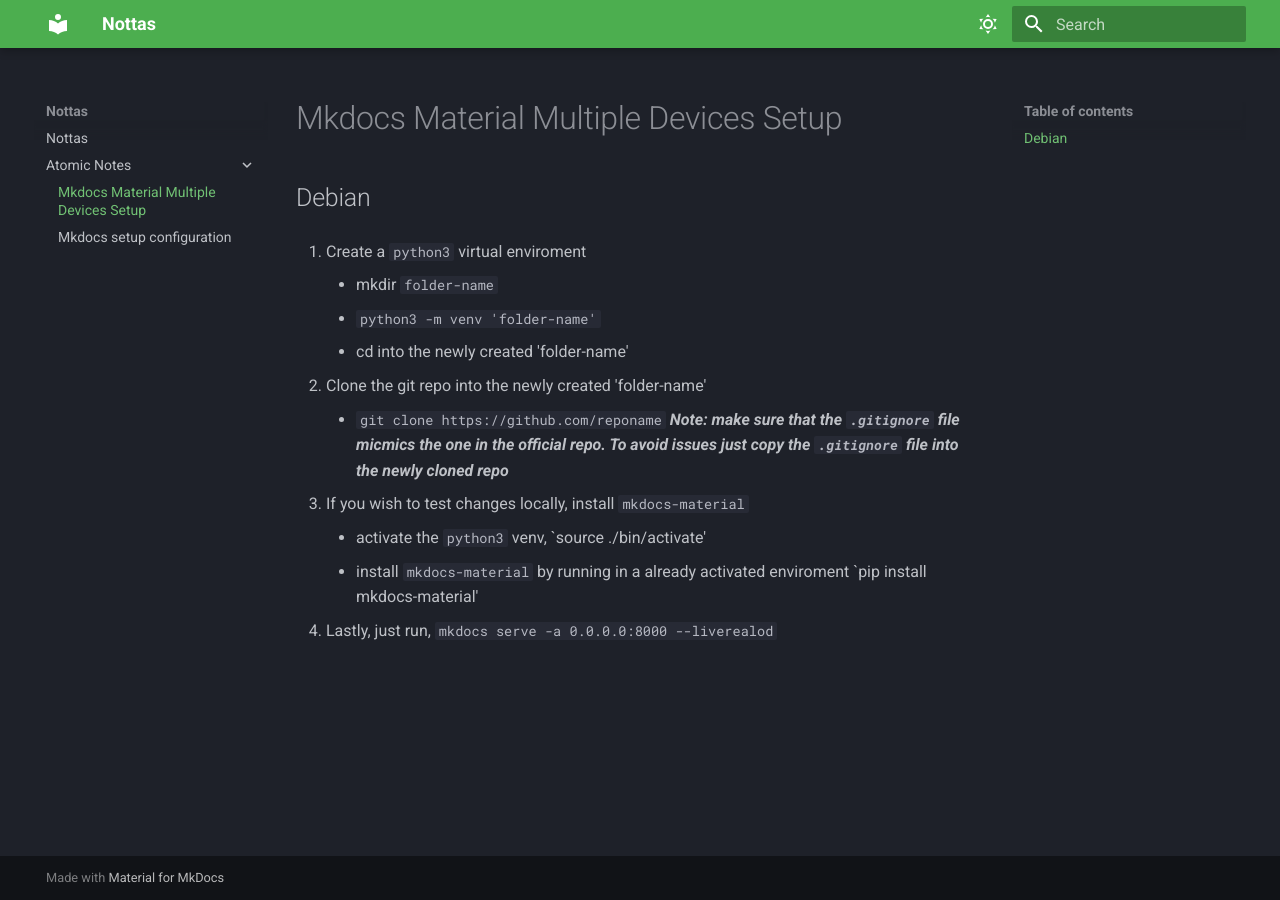
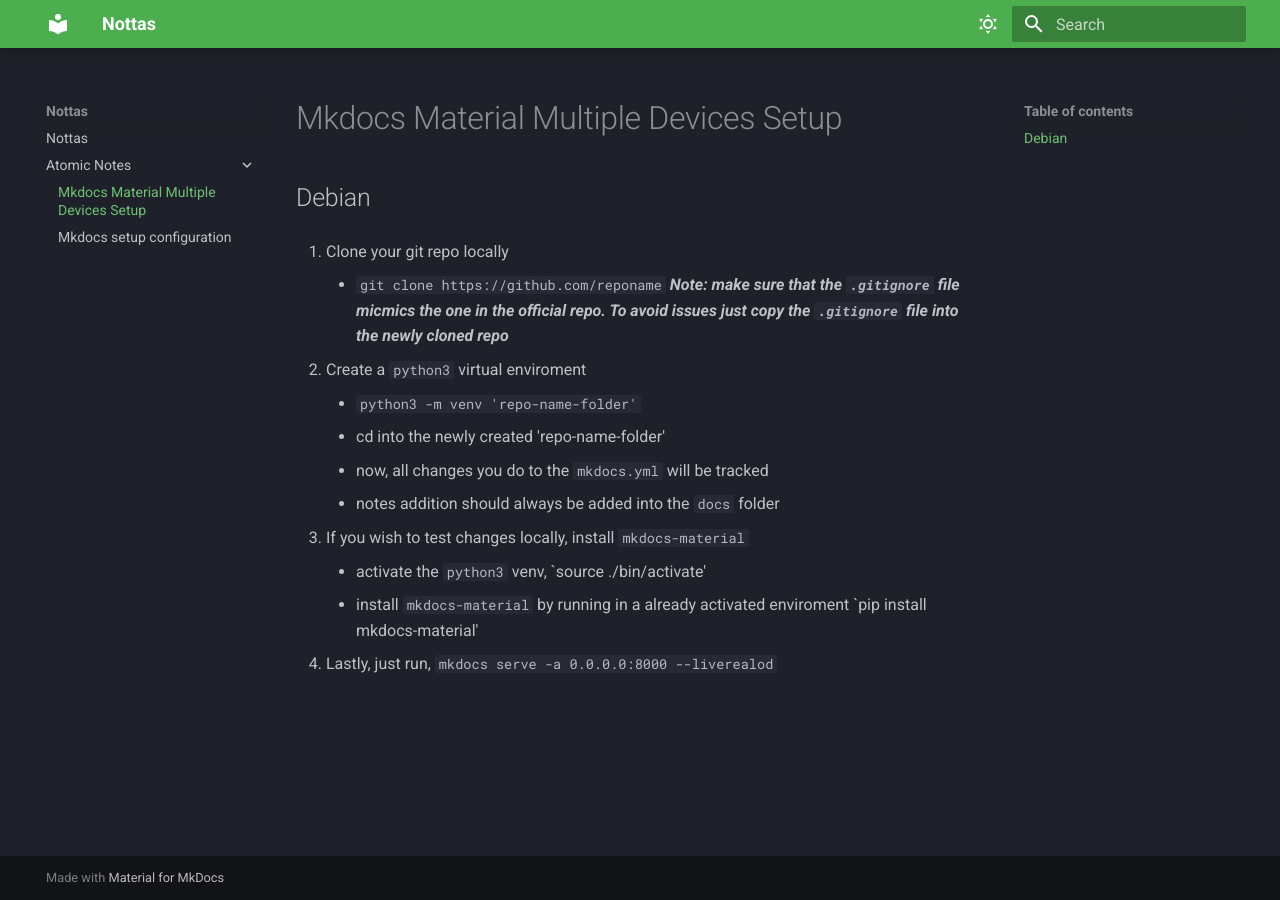
Before and after one commit to zabimaruu/wiki, an MkDocs documentation site: the page built from docs/Atomic-Notes/mkdocs-material-across-devices.md, in a window 1280 px wide. Built offline with MkDocs 1.6.1 and Material for MkDocs 9.7.7, drawn with Linux system fonts in a browser that asks for light colours.

Commit message:
edit: mkdocs across devices setup instructions correction

```diff
--- a/docs/Atomic-Notes/mkdocs-material-across-devices.md
+++ b/docs/Atomic-Notes/mkdocs-material-across-devices.md
@@ -2,14 +2,16 @@
 
 ## Debian
 
-1. Create a `python3` virtual enviroment
-	- mkdir `folder-name`
-	- `python3 -m venv 'folder-name'`
-	- cd into the newly created 'folder-name'
 
-2. Clone the git repo into the newly created 'folder-name'
+1. Clone your git repo locally
 	- `git clone https://github.com/reponame`
 	***Note: make sure that the `.gitignore` file micmics the one in the official repo. To avoid issues just copy the `.gitignore` file into the newly cloned repo***
+
+2. Create a `python3` virtual enviroment
+	- `python3 -m venv 'repo-name-folder'`
+	- cd into the newly created 'repo-name-folder'
+    - now, all changes you do to the `mkdocs.yml` will be tracked
+    - notes addition should always be added into the `docs` folder
 
 3. If you wish to test changes locally, install `mkdocs-material`
 	- activate the `python3` venv, `source ./bin/activate'
```
